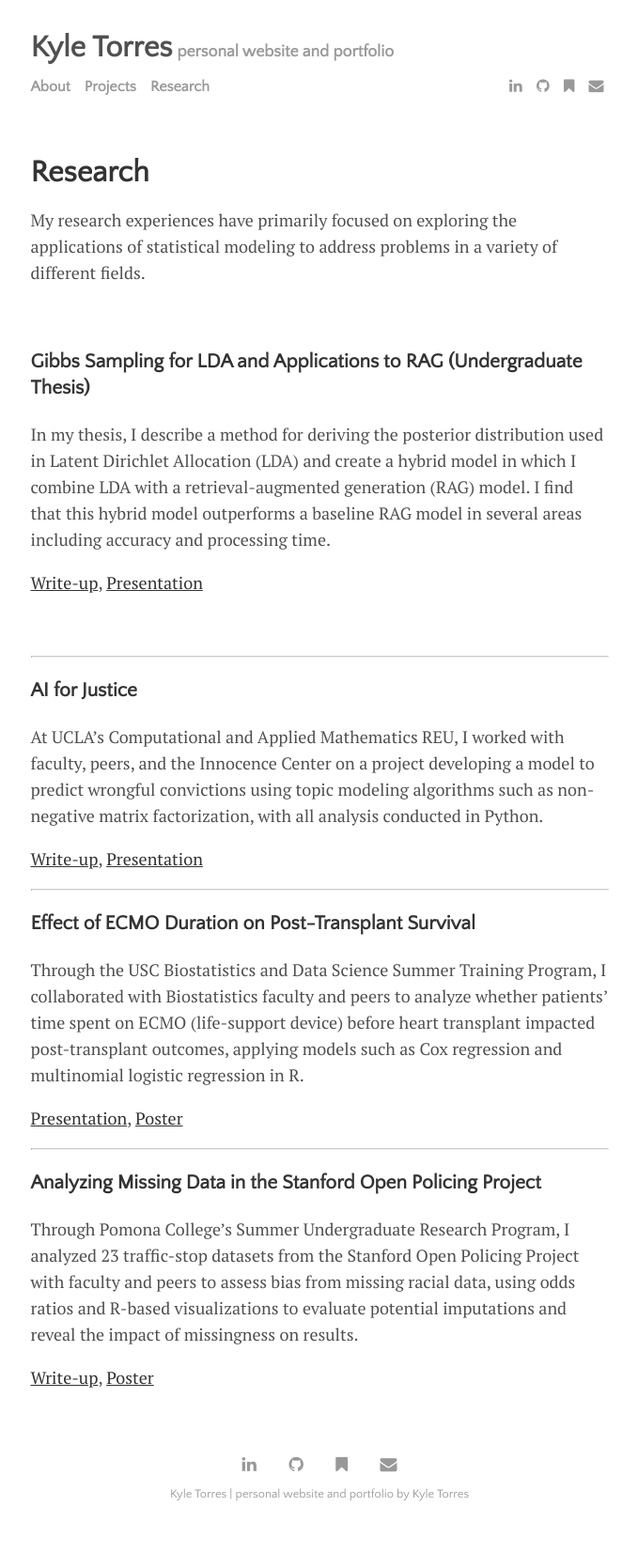
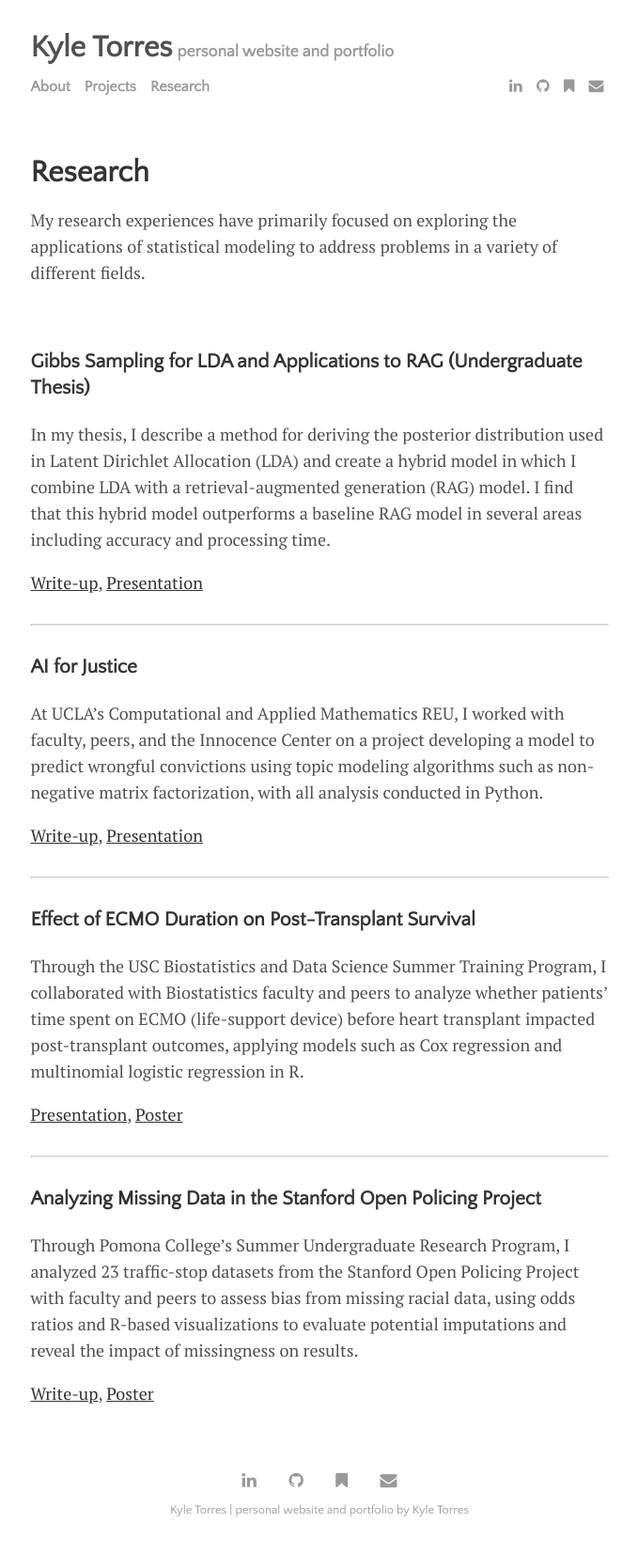
Before and after one commit to kyledtorres/kyledtorres.github.io, a Jekyll site: the page built from menu/research.md, in a window 1280 px wide. Shown: the whole page at 94% size, without its empty margins (300-979 px from the left). Built offline with Jekyll 4.4.1, drawn with Linux system fonts in a browser that asks for light colours.

Commit message:
change line spacing

```diff
--- a/menu/research.md
+++ b/menu/research.md
@@ -14,9 +14,7 @@ In my thesis, I describe a method for deriving the posterior distribution used i
 
 [Write-up](https://kyledtorres.github.io/pdf/Thesis.pdf), [Presentation](https://kyledtorres.github.io/pdf/Final Thesis Presentation.pdf)
 
-<br>
-
----
+<hr style="margin:30px 0;">
 
 ### AI for Justice
 
@@ -24,7 +22,7 @@ At UCLA’s Computational and Applied Mathematics REU, I worked with faculty, pe
 
 [Write-up](https://kyledtorres.github.io/pdf/AI for Justice writeup.pdf), [Presentation](https://kyledtorres.github.io/pdf/2024 AI for Justice Final Presentation.pdf)
 
----
+<hr style="margin:30px 0;">
 
 ### Effect of ECMO Duration on Post-Transplant Survival
 
@@ -32,7 +30,7 @@ Through the USC Biostatistics and Data Science Summer Training Program, I collab
 
 [Presentation](https://kyledtorres.github.io/pdf/ECMO_Duration_Presentation_Final.pdf), [Poster](https://kyledtorres.github.io/pdf/ECMO Duration Poster.jpeg)
 
----
+<hr style="margin:30px 0;">
 
 ### Analyzing Missing Data in the Stanford Open Policing Project
 
```
